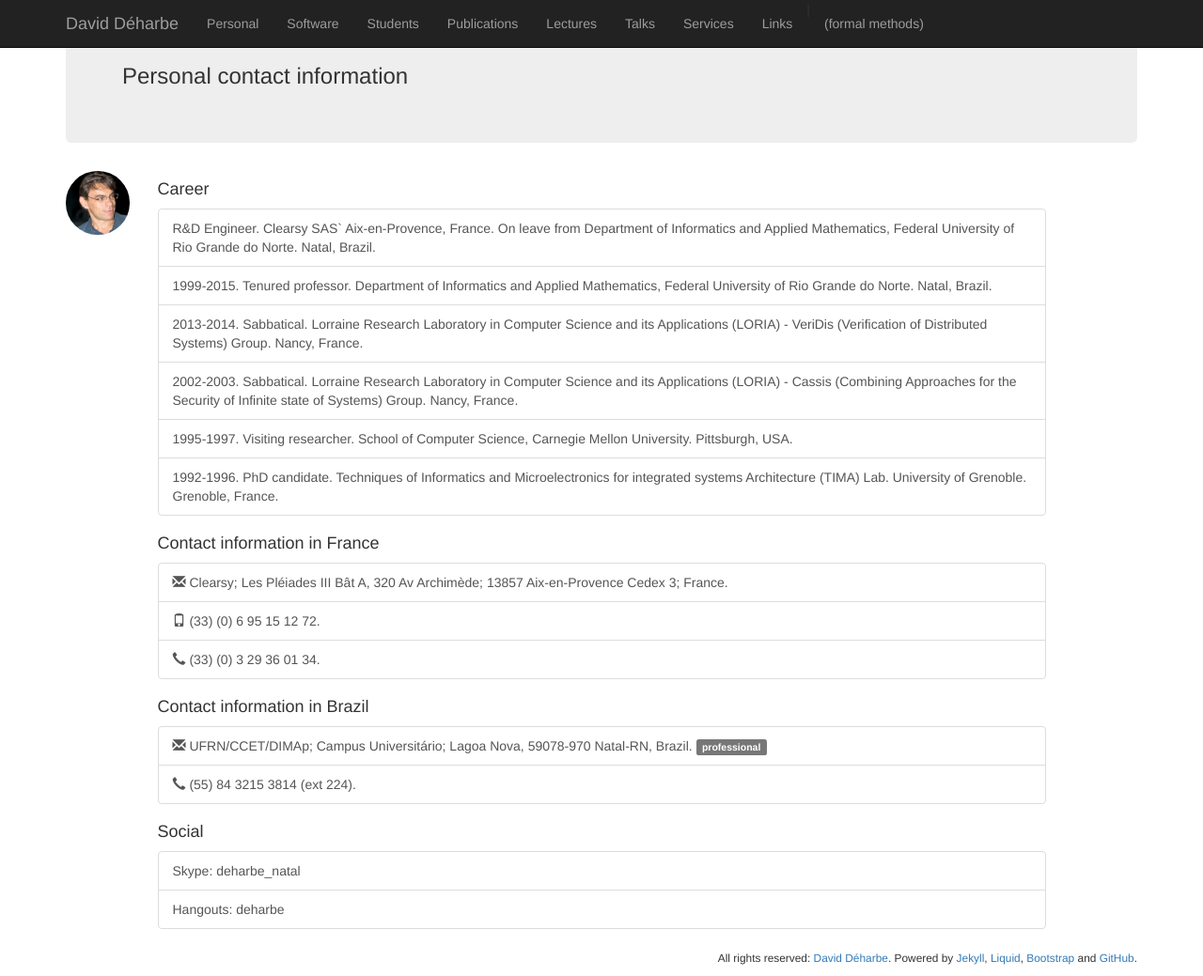
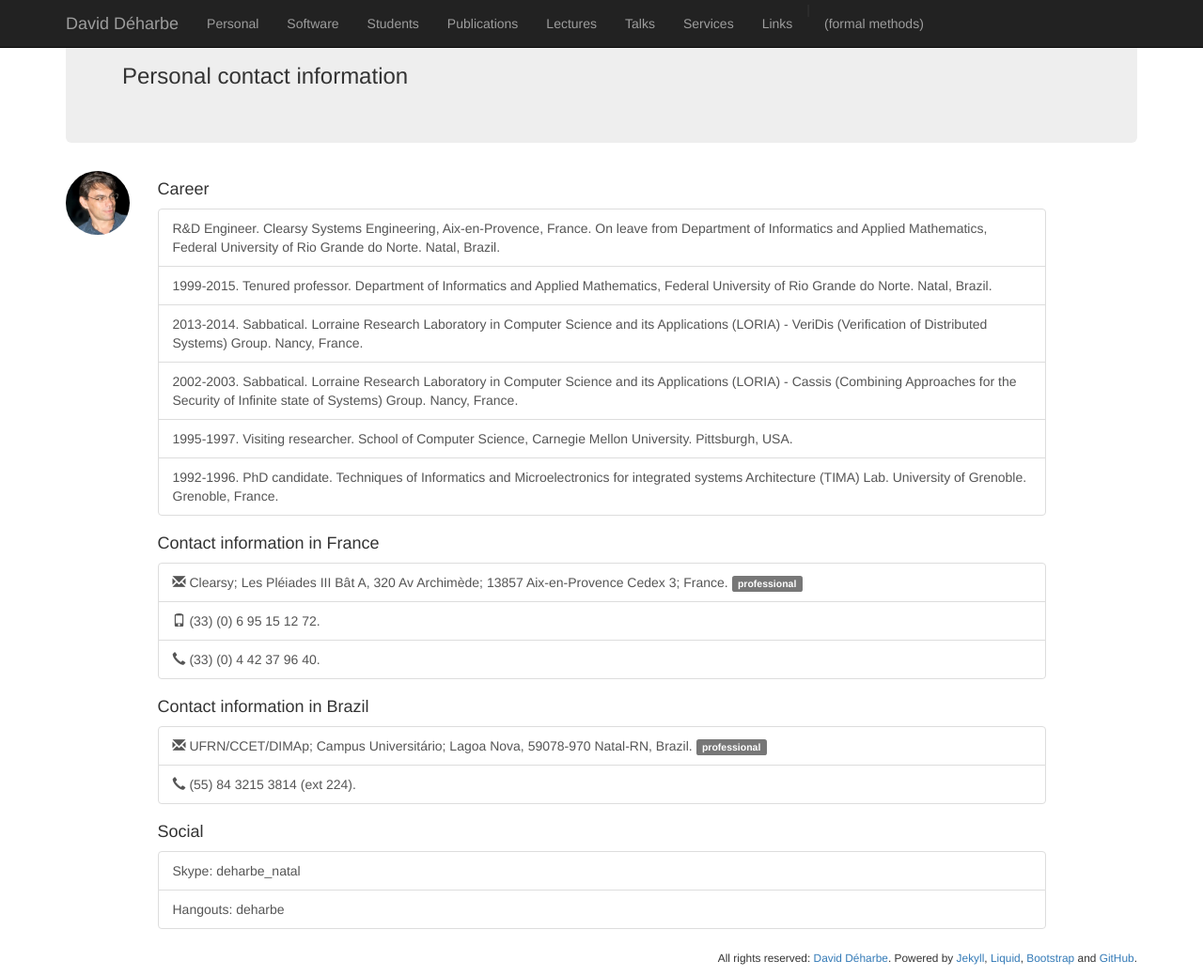
Before and after one commit to DavidDeharbe/DavidDeharbe.github.io, a Jekyll site: the page built from index.html, in a window 1280 px wide and 1039 px high. Shown: the whole window at 94% size. Built offline with Jekyll 4.4.1, drawn with Linux system fonts in a browser that asks for light colours; Markdown is read by kramdown in place of the engine named in the settings.

Commit message:
contact info updated

```diff
--- a/index.html
+++ b/index.html
@@ -9,7 +9,7 @@ sitemap:
 <h4>Career</h4>
 
 <div class="list-group">
-  <a class="list-group-item">R&D Engineer. Clearsy SAS` Aix-en-Provence, France. On leave from Department of Informatics and Applied Mathematics, Federal University of Rio Grande do Norte. Natal, Brazil.</a>
+  <a class="list-group-item">R&D Engineer. Clearsy Systems Engineering, Aix-en-Provence, France. On leave from Department of Informatics and Applied Mathematics, Federal University of Rio Grande do Norte. Natal, Brazil.</a>
   <a class="list-group-item">1999-2015. Tenured professor. Department of Informatics and Applied Mathematics, Federal University of Rio Grande do Norte. Natal, Brazil.</a>
   <a class="list-group-item">2013-2014. Sabbatical. Lorraine Research Laboratory in Computer Science and its Applications (LORIA) - VeriDis (Verification of Distributed Systems) Group. Nancy, France.</a>
   <a class="list-group-item">2002-2003. Sabbatical. Lorraine Research Laboratory in Computer Science and its Applications (LORIA) - Cassis (Combining Approaches for the Security of Infinite state of Systems) Group. Nancy, France.</a>
@@ -20,9 +20,9 @@ sitemap:
 <h4>Contact information in France</h4>
 
 <div class="list-group">
-  <a class="list-group-item"><span class="glyphicon glyphicon-envelope"></span> Clearsy; Les Pléiades III Bât A, 320 Av Archimède; 13857 Aix-en-Provence Cedex 3; France.</a>
+  <a class="list-group-item"><span class="glyphicon glyphicon-envelope"></span> Clearsy; Les Pléiades III Bât A, 320 Av Archimède; 13857 Aix-en-Provence Cedex 3; France. <span class="label label-default">professional</span></a>
   <a class="list-group-item"><span class="glyphicon glyphicon-phone"></span> (33) (0) 6 95 15 12 72.</a>
-  <a class="list-group-item"><span class="glyphicon glyphicon-earphone"></span> (33) (0) 3 29 36 01 34.</a>
+  <a class="list-group-item"><span class="glyphicon glyphicon-earphone"></span> (33) (0) 4 42 37 96 40.</a>
 </div>
 
 <h4>Contact information in Brazil</h4>
```
